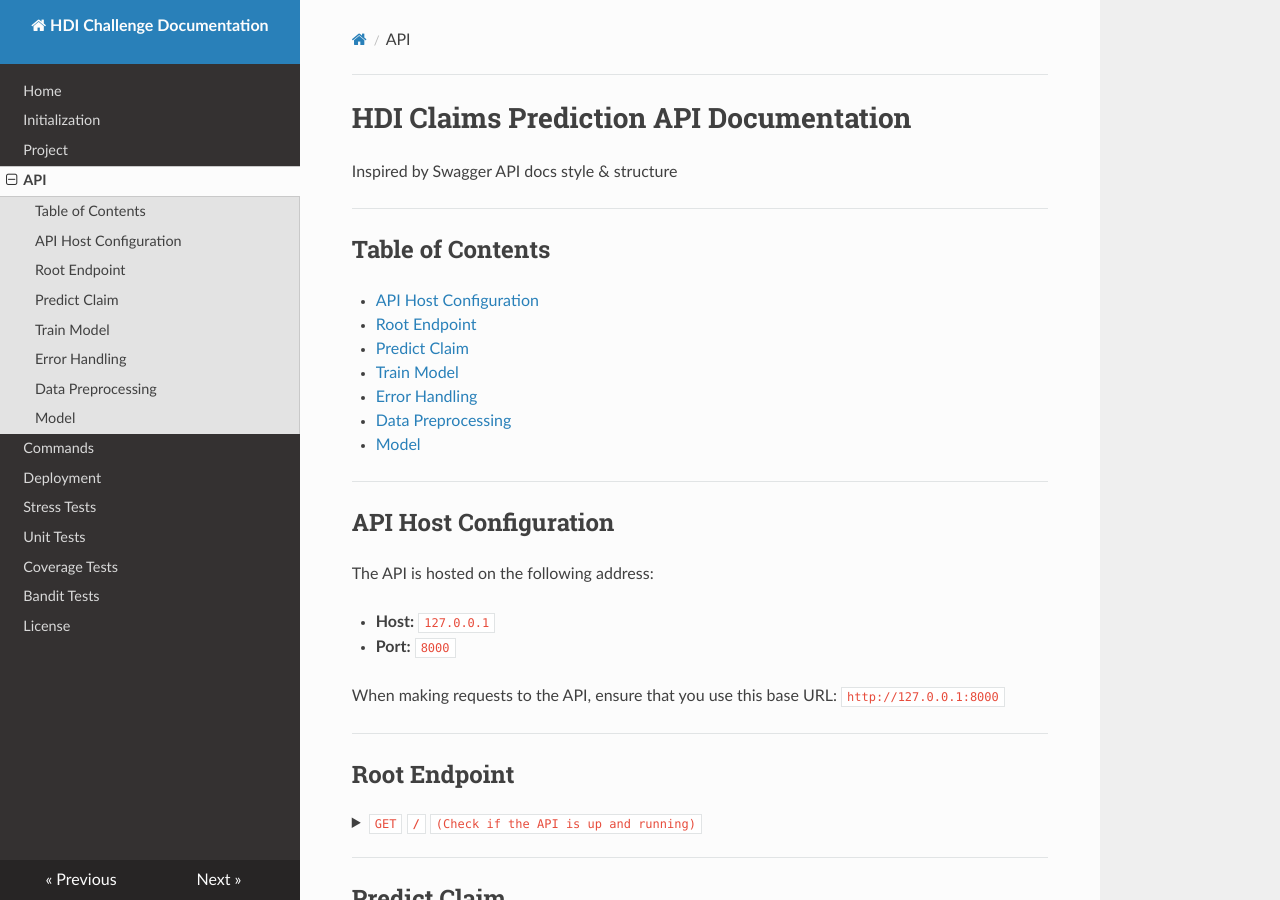
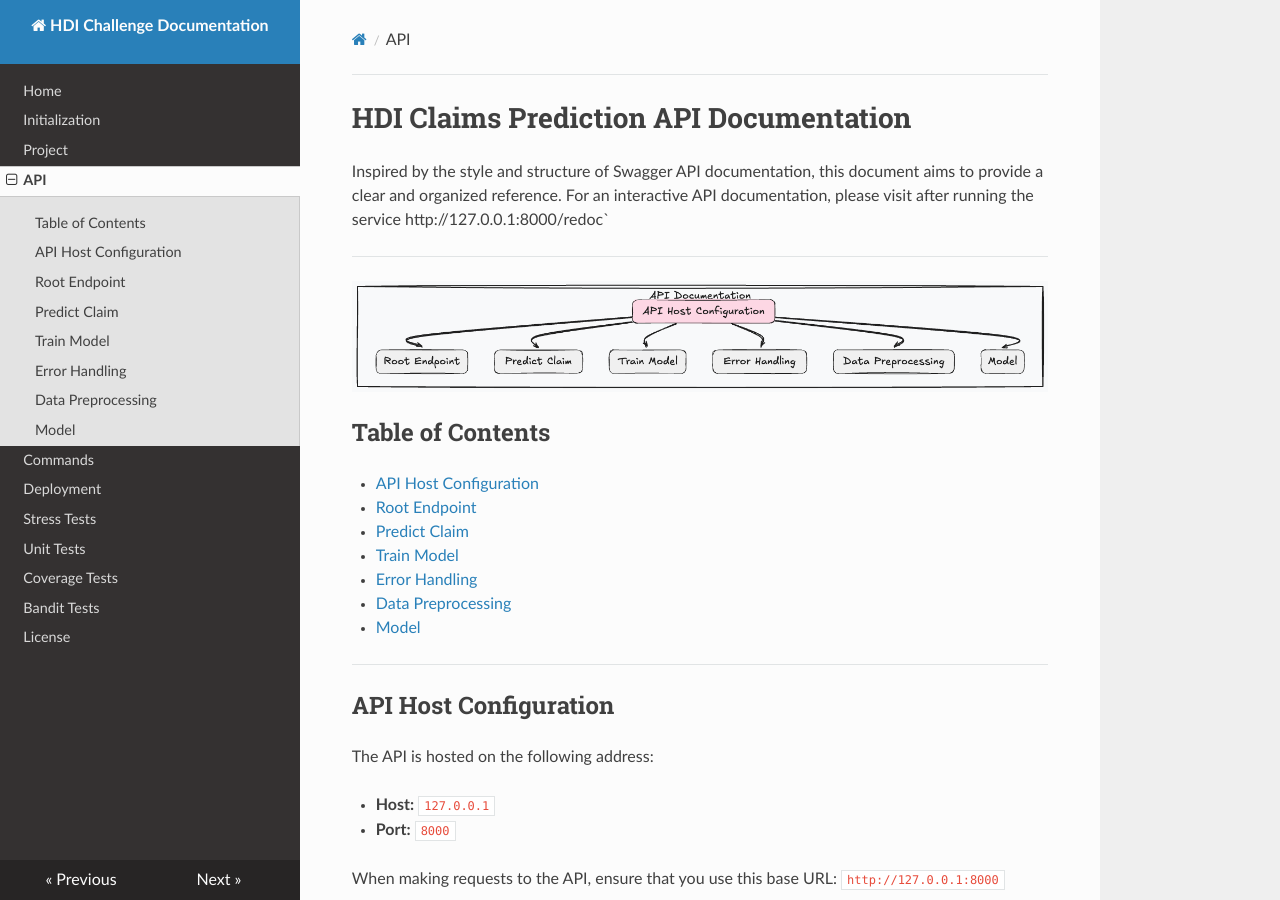
Before and after one commit to jarb29/hdi-reto, an MkDocs documentation site: the page built from docs/api.md, in a window 1280 px wide and 900 px high. Built offline with MkDocs 1.6.1, drawn with Linux system fonts in a browser that asks for light colours; nearby versions of some CDN libraries.

Commit message:
Add images to documentation and fix typo in mkdocs.yml
Included new images in various markdown files to improve clarity and visual support. Corrected a typo in mkdocs.yml from 'license' to 'licence'.

```diff
--- a/docs/api.md
+++ b/docs/api.md
@@ -1,7 +1,9 @@
 # HDI Claims Prediction API Documentation
 
-Inspired by Swagger API docs style & structure
+Inspired by the style and structure of Swagger API documentation, this document aims to provide a clear and organized reference. For an interactive API documentation, please visit after running the service http://127.0.0.1:8000/redoc`
 
+---
+![Confiurations](images/d10.png)
 ---
 
 ## Table of Contents
--- a/mkdocs.yml
+++ b/mkdocs.yml
@@ -11,7 +11,7 @@ nav:
   - Unit Tests: unit_test.md
   - Coverage Tests: coverage.md
   - Bandit Tests: bandit.md
-  - License: license.md
+  - License: licence.md
 
 plugins:
   - mkdocstrings
```
Also changed, not shown: docs/configuration.md (+5 -3 lines), docs/deploy.md (+3 -0 lines), docs/index.md (+1 -0 lines), docs/images/d10.png (added), docs/images/d11.png (added), docs/images/d9.png (added).
